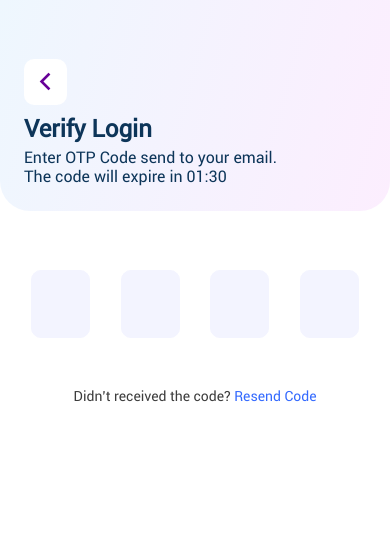
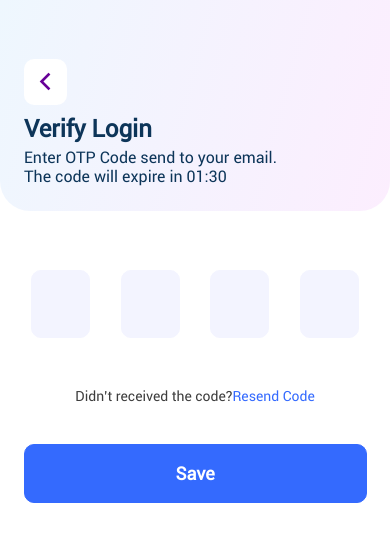
Before and after one commit to RaheelVrox/Spark_Sync, a React Native app: screen /VerifyLogin in a window 390 px wide. Shown: the top 542 px of the page. Built offline with nearby package versions, Linux system fonts and the light colour scheme; what expo-web-browser would draw is missing.

Commit message:
veriflogin button add

```diff
--- a/Screens/OTAthentication/VerifyLogin.jsx
+++ b/Screens/OTAthentication/VerifyLogin.jsx
@@ -39,9 +39,9 @@ const VerifyLogin = () => {
         <View style={styles.headerContainer}>
           <View style={{ marginHorizontal: 24, paddingTop: wp(15) }}>
             <TouchableOpacity>
-            <TouchableOpacity style={styles.backbut} onPress={goBack}>
-            <Ionicons name="ios-chevron-back-sharp" size={28} color="#670097" />
-            </TouchableOpacity>
+              <TouchableOpacity style={styles.backbut} onPress={goBack}>
+                <Ionicons name="ios-chevron-back-sharp" size={28} color="#670097" />
+              </TouchableOpacity>
             </TouchableOpacity>
             <Text
               style={{
@@ -144,7 +144,7 @@ const VerifyLogin = () => {
         >
           Didn’t received the code?
         </Text>
-        <TouchableOpacity onPress={() => navigation.navigate("EmailRecovery")}>
+        <TouchableOpacity>
           <Text
             style={{
               fontFamily: "Roboto-Regular",
@@ -153,11 +153,22 @@ const VerifyLogin = () => {
               color: "#346AFE",
             }}
           >
-            {" "}
             Resend Code
           </Text>
         </TouchableOpacity>
       </View>
+      <TouchableOpacity style={styles.button} onPress={() => navigation.navigate("EmailRecovery")}>
+        <Text
+          style={{
+            fontSize: 18,
+            fontWeight: "600",
+            fontFamily: "Roboto-Regular",
+            color: "#fff",
+          }}
+        >
+          Save
+        </Text>
+      </TouchableOpacity>
     </View>
   );
 };
@@ -195,4 +206,16 @@ const styles = StyleSheet.create({
     fontFamily: "Roboto-Regular",
     textAlign: "center",
   },
+  button: {
+    width: wp("88%"),
+    height: hp("7%"),
+    borderRadius: 10,
+    borderWidth: 1,
+    borderColor: "#346AFE",
+    alignItems: "center",
+    justifyContent: "center",
+    backgroundColor: "#346AFE",
+    alignSelf: "center",
+    marginTop: 40,
+  },
 });
```
